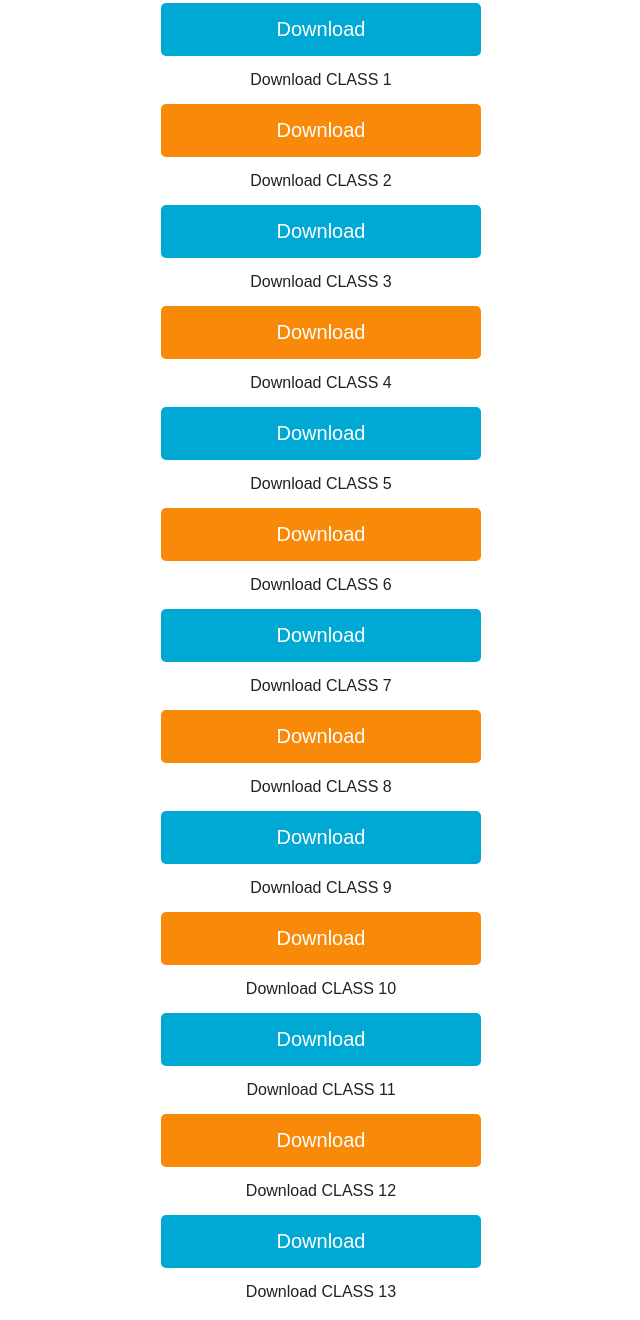
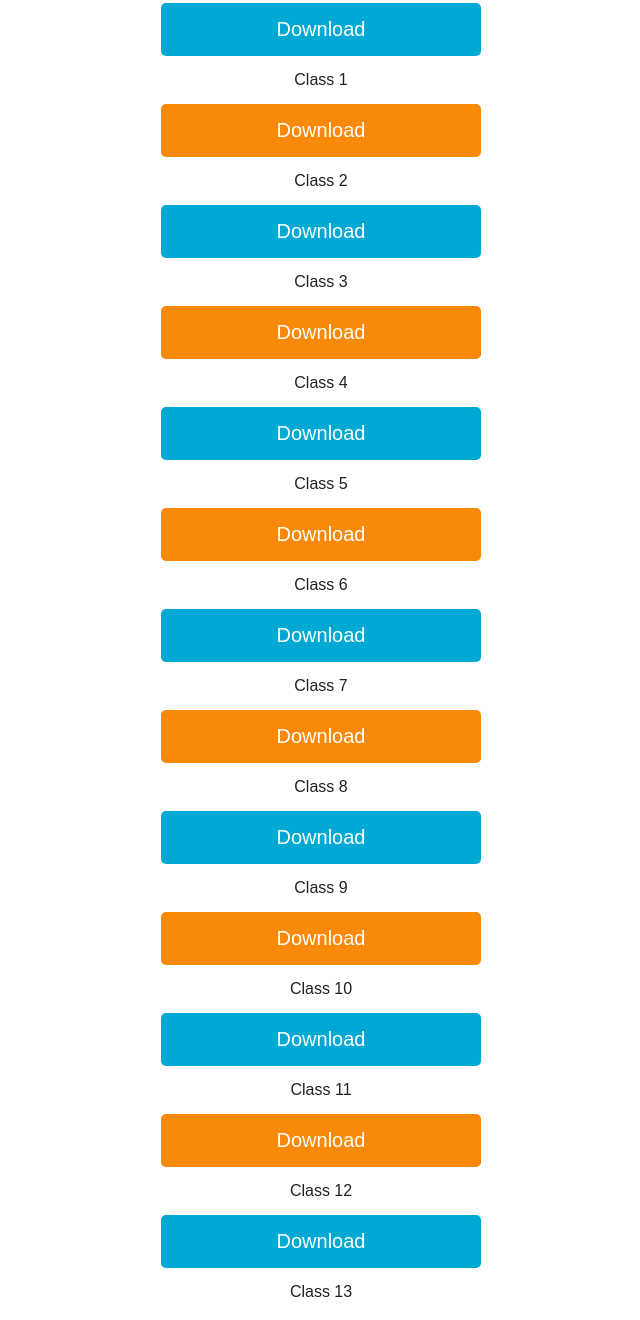
Before and after one commit to Drnasar/notsgcc, a plain HTML site: page index.html in a window 1280 px wide. Shown: the part 341-1661 px from the top of the page, without its empty margins (319-959 px from the left). Drawn offline with Linux system fonts and the light colour scheme.

Commit message:
Update index.html

```diff
--- a/index.html
+++ b/index.html
@@ -9,72 +9,72 @@
 	<a href="Class 1.pdf" download ="CL 1">
 		Download
 	</a>
-	<p>Download CLASS 1 </p>
+	<p> Class 1 </p>
 
 
 	<a href="Class  2.pdf" class="btn-2" download="CL 2">
 		Download
 	</a>
-	  <p>Download  CLASS 2 </p>
+	  <p> Class 2 </p>
 
 	  <a href="Class 3.pdf" download ="CL 1">
 		Download
 	</a>
-	<p>Download CLASS 3 </p>
+	<p> Class 3 </p>
 
 	<a href="Class 4.pdf" class="btn-2" download="CL 2">
 		Download
 	</a>
-	<p>Download  CLASS 4</p>
+	<p> Class 4</p>
 
 
 
 	<a href="class .5.pdf" download ="CL 1">
 		Download
 	</a>
-	<p>Download CLASS 5 </p>
+	<p> Class 5 </p>
 
 
 	<a href="class 6.pdf" class="btn-2" download="CL 2">
 		Download
 	</a>
-	<p>Download  CLASS 6 </p>
+	<p>  Class 6 </p>
 
 	<a href="shiya 1.pdf" download ="CL 1">
 		Download
 	</a>
-	<p>Download CLASS  7 </p>
+	<p>Class 7 </p>
 
 	<a href="shiya 2.pdf" class="btn-2" download="CL 2">
 		Download
 	</a>
-	<p>Download  CLASS 8 </p>
+	<p> Class 8 </p>
 
 	<a href="shiya 3.pdf" download ="CL 1">
 		Download
 	</a>
-	<p>Download CLASS 9 </p>
+	<p> Class 9 </p>
 
 	<a href="shiya 4.pdf" class="btn-2" download="CL 2">
 		Download
 	</a>
-	<p>Download  CLASS 10 </p>
+	<p>Class 10 </p>
 	<a href="shiya 5.pdf" download ="CL 1">
 		Download
 	</a>
-	<p>Download CLASS 11 </p>
+	<p>Class 11 </p>
 
 	<a href="class 12.pdf" class="btn-2" download="CL 2">
 		Download
 	</a>
-	<p>Download  CLASS 12</p>
+	<p>Class 12</p>
 
 
 
 	<a href="class 13.pdf" download ="CL 1">
 		Download
 	</a>
-	<p>Download CLASS 13 </p>
+	<p>Class 13 </p>
 
 
 
```
